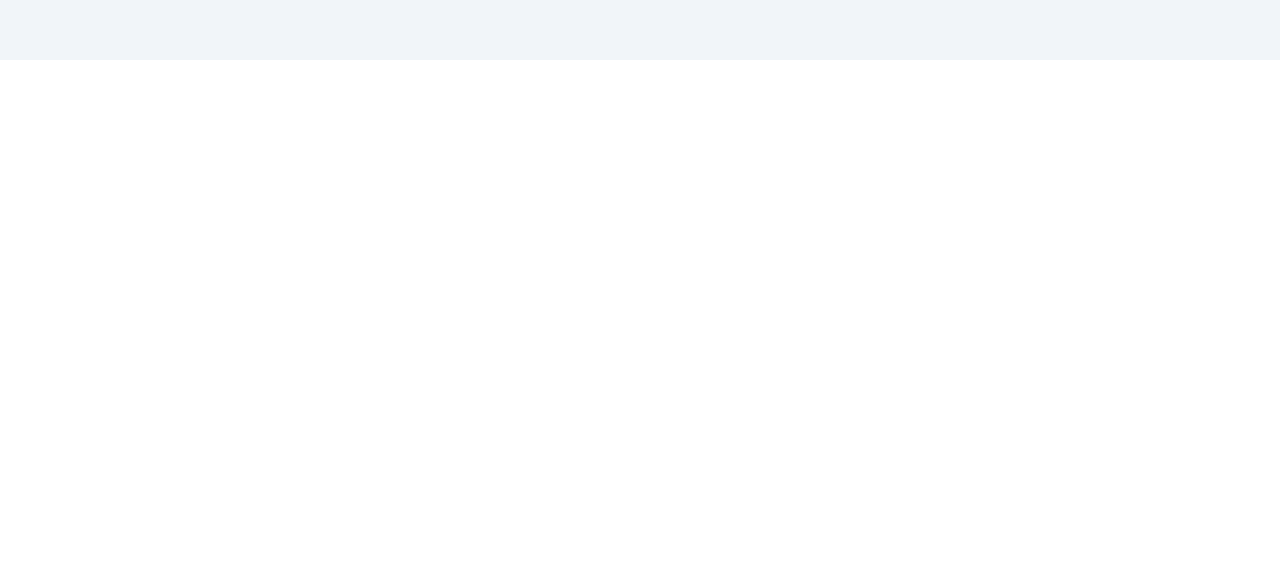
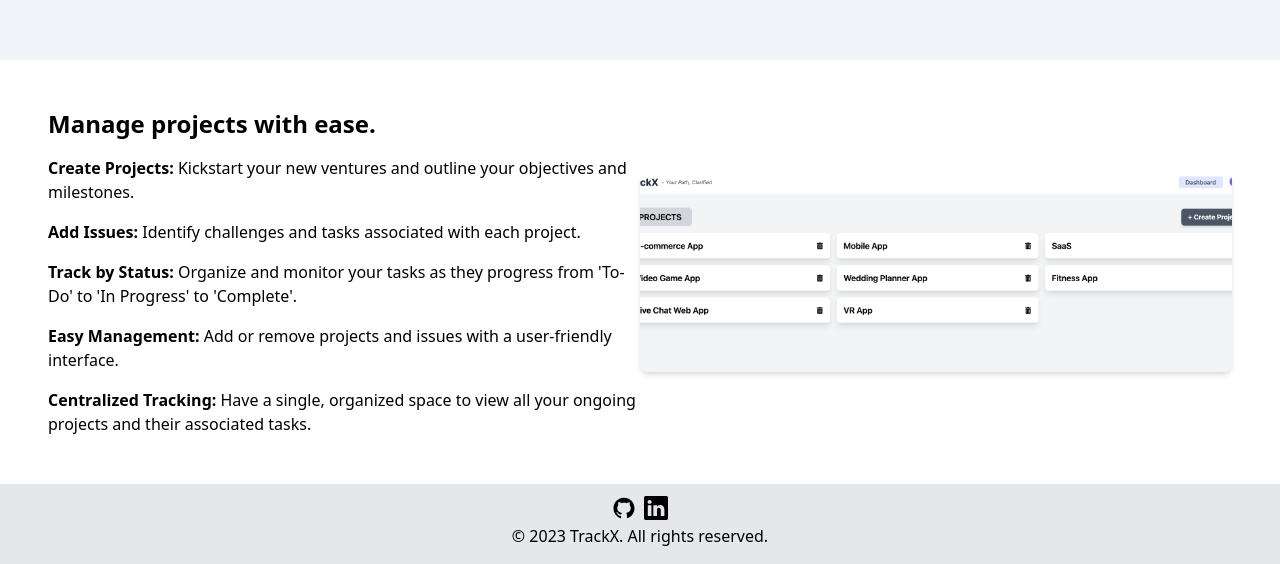
Before and after one commit to aeghin/trackX, a React (Create React App) app in the folder client/: page / in a window 1280 px wide. Shown: the part 796-1360 px from the top of the page. Before the commit the page ends 856 px from the top, so only its background shows below. Built offline with nearby package versions, Linux system fonts and the light colour scheme.

Commit message:
added footer and feature section. Updated forms UI.

```diff
--- /dev/null
+++ b/client/src/scenes/FeatureSection/FeatureSection.jsx
@@ -0,0 +1,32 @@
+import image from '../../assets/Dashboard.png';
+
+export const FeatureSection = () => {
+    return (
+        <div className="bg-white flex flex-col lg:flex-row justify-between items-center p-12">
+            <div className="lg:w-1/2">
+                <h2 className="text-2xl font-semibold mb-4">Manage projects with ease.</h2>
+                <ul className="space-y-4">
+                    <li>
+                        <strong>Create Projects:</strong> Kickstart your new ventures and outline your objectives and milestones.
+                    </li>
+                    <li>
+                        <strong>Add Issues:</strong> Identify challenges and tasks associated with each project.
+                    </li>
+                    <li>
+                        <strong>Track by Status:</strong> Organize and monitor your tasks as they progress from 'To-Do' to 'In Progress' to 'Complete'.
+                    </li>
+                    <li>
+                        <strong>Easy Management:</strong> Add or remove projects and issues with a user-friendly interface.
+                    </li>
+                    <li>
+                        <strong>Centralized Tracking:</strong> Have a single, organized space to view all your ongoing projects and their associated tasks.
+                    </li>
+                </ul>
+            </div>
+            <div className="lg:w-1/2 mt-8 lg:mt-0">
+
+                <img src={image} alt="Visual representation of features" className="w-full h-[100px] lg:h-[200px] rounded-lg shadow-md object-cover" />
+            </div>
+        </div>
+    );
+};
--- /dev/null
+++ b/client/src/scenes/Footer/Footer.jsx
@@ -0,0 +1,23 @@
+import { AiOutlineGithub } from 'react-icons/ai';
+import { BsLinkedin } from 'react-icons/bs';
+
+
+export const Footer = () => {
+    return (
+        <footer className="bg-gray-200 text-black py-4">
+            <div className="container mx-auto text-center">
+                <div className="flex justify-center space-x-4">
+                    <a href="https://github.com/aeghin" target="_blank" rel="noreferrer" className="hover:text-gray-400 scale-150">
+                        <AiOutlineGithub />
+                    </a>
+                    <a href="https://www.linkedin.com/in/edward-castaneda-1b18a9100" target="_blank" rel="noreferrer" className="hover:text-gray-400 scale-150">
+                        <BsLinkedin />
+                    </a>
+                </div>
+                <p className="mt-2">
+                    &copy; {new Date().getFullYear()} TrackX. All rights reserved.
+                </p>
+            </div>
+        </footer>
+    );
+};
--- a/client/src/scenes/Home/Home.jsx
+++ b/client/src/scenes/Home/Home.jsx
@@ -2,6 +2,8 @@ import { useNavigate } from "react-router-dom";
 import { useDispatch } from 'react-redux';
 import { setLogin } from 'state';
 import { toast } from "sonner";
+import { FeatureSection } from "scenes/FeatureSection/FeatureSection";
+import { Footer } from "scenes/Footer/Footer";
 
 const Home = () => {
     const navigate = useNavigate();
@@ -62,6 +64,8 @@ const Home = () => {
                     </button>
                 </div>
             </div>
+            <FeatureSection />
+            <Footer />
         </>
     );
 };
--- a/client/src/scenes/Login/Form.jsx
+++ b/client/src/scenes/Login/Form.jsx
@@ -76,7 +76,10 @@ export const Form = () => {
 
     return (
         <div className="bg-gray-200 min-h-screen flex justify-center items-center">
-            <form onSubmit={handleSubmit(onSubmit)} className="bg-white p-16 rounded-lg shadow-md w-full md:w-1/2 lg:w-1/3">
+            <form onSubmit={handleSubmit(onSubmit)} className="bg-white p-16 rounded-lg shadow-md w-full md:w-1/2 lg:w-1/3 border border-indigo-200">
+                <div className='flex justify-center mb-6 py-2 px-2 rounded-lg bg-slate-200 font-semibold'>
+                    <h1 className='text-slate-800'>{isLogin ? "Sign in" : "Sign Up"} to continue</h1>
+                </div>
                 {!isLogin && (
                     <div className="mb-6">
                         <input {...register('username')} placeholder="Username" className="w-full p-4 text-lg border rounded focus:border-indigo-400 focus:outline-none" />
@@ -91,10 +94,10 @@ export const Form = () => {
                     <input {...register('password')} placeholder="Password" className="w-full p-4 text-lg border rounded focus:border-indigo-400 focus:outline-none" type="password" />
                     <p className="text-red-500 text-xs italic mt-2">{errors.password?.message}</p>
                 </div>
-                <div className="flex justify-between items-center">
-                    <button type="submit" className="bg-black text-white py-3 px-6 rounded focus:outline-none text-lg">{isLogin ? 'Login' : 'Register'}</button>
-                    <button type="button" className="text-black hover:underline text-sm" onClick={toggleFormType}>{isLogin ? "Don't have an account? Register here!" : 'Already have an account? Login here!'}</button>
-                </div>
+
+                    <button type="submit" className=" w-full bg-black text-white py-3 px-6 hover:bg-indigo-500 rounded focus:outline-none text-lg">{isLogin ? 'Sign In' : 'Sign Up'}</button>
+                    <button type="button" className=" w-full text-black hover:underline text-sm" onClick={toggleFormType}>{isLogin ? "Don't have an account? Sign up here!" : 'Already have an account? Login here!'}</button>
+
             </form>
         </div>
     );
```
